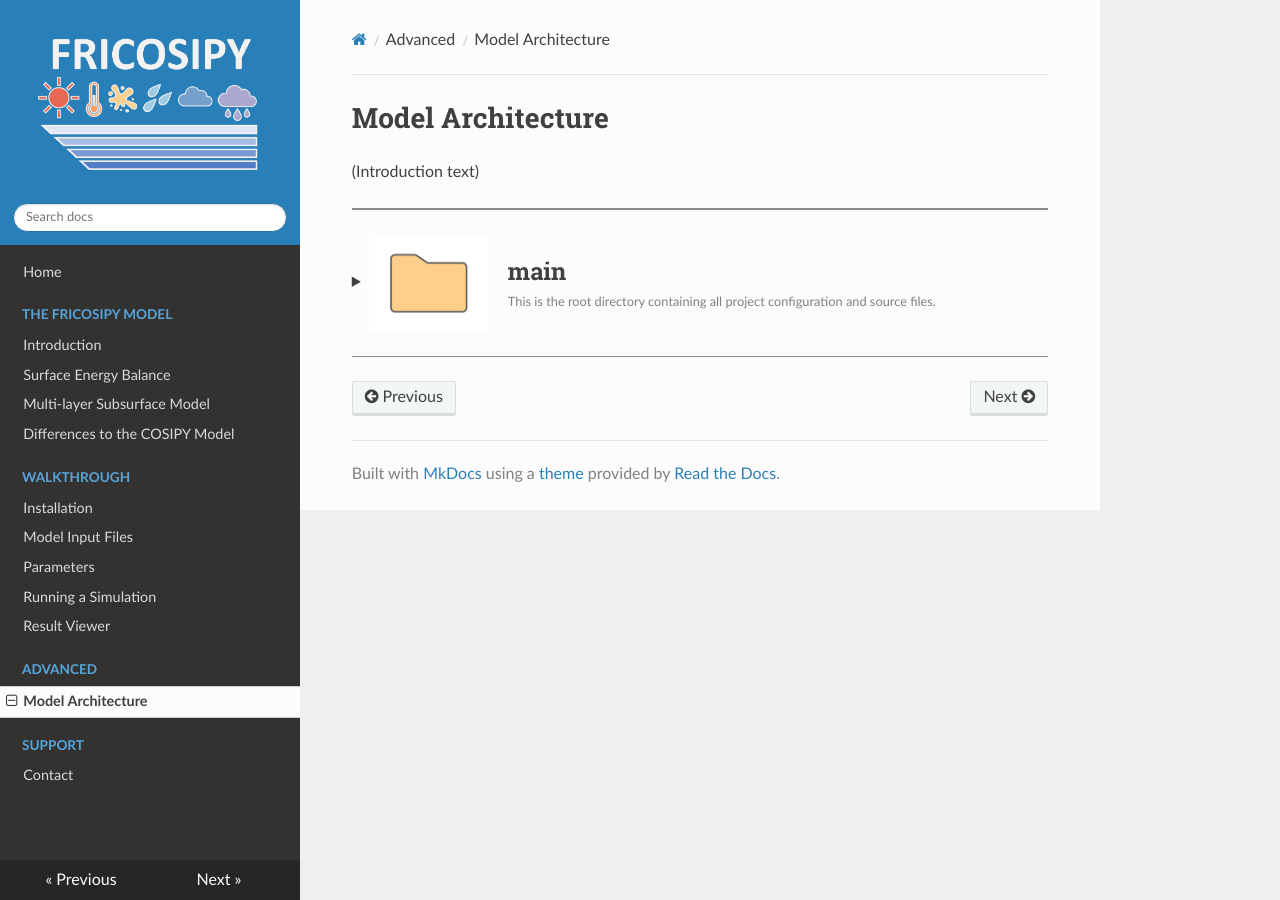
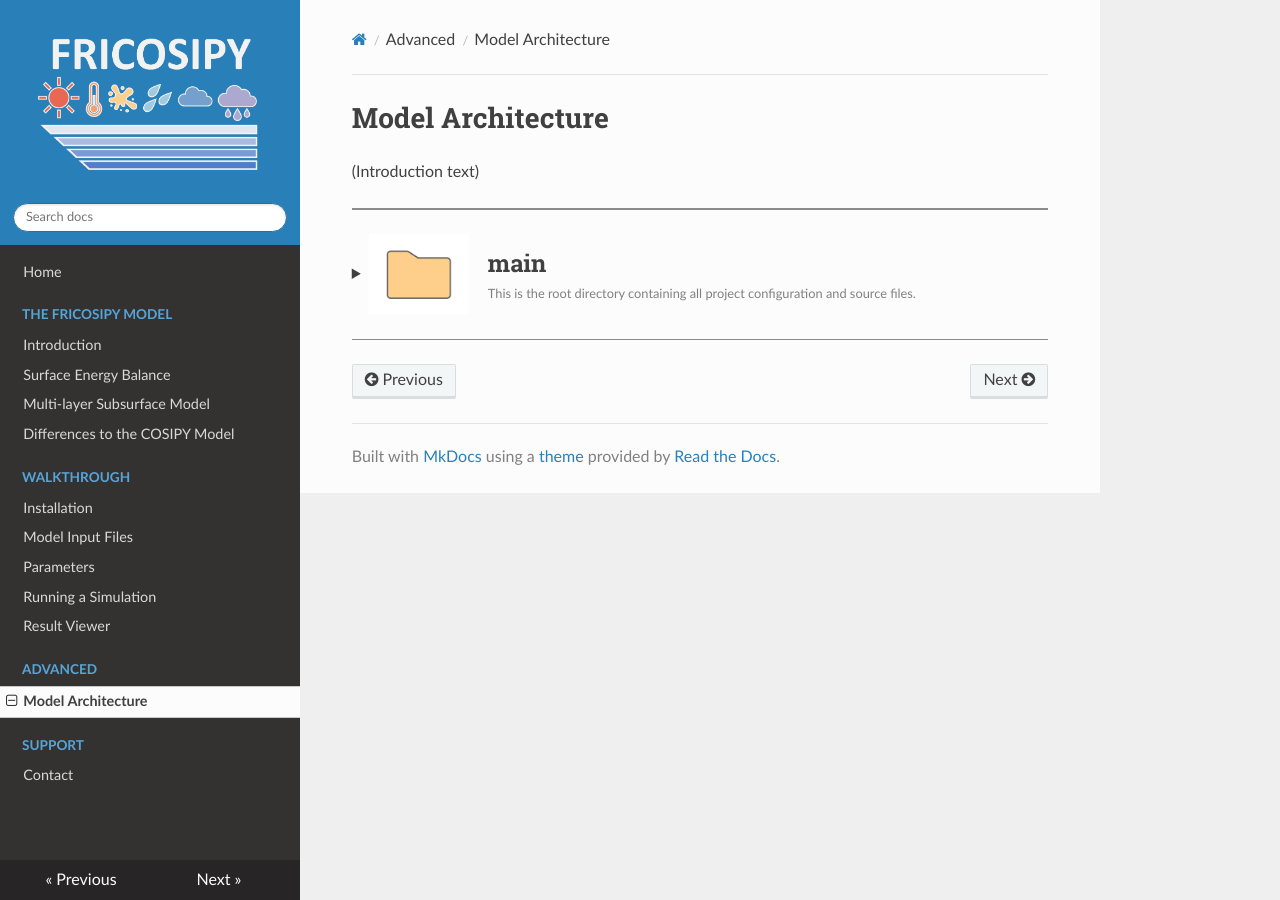
Before and after one commit to MarcusGastaldello/FRICOSIPY, an MkDocs documentation site: the page built from docs/model_architecture.md, in a window 1280 px wide. Built offline with MkDocs 1.6.1, drawn with Linux system fonts in a browser that asks for light colours.

Commit message:
Update model_architecture.md

```diff
--- a/docs/model_architecture.md
+++ b/docs/model_architecture.md
@@ -9,12 +9,12 @@
 
 <hr style="height:2px; background-color:#8b8b8b; border:none;" />
 
-??? "<img src='https://github.com/MarcusGastaldello/FRICOSIPY/raw/main/docs/icons/Folder.png' width='120' style='vertical-align: middle; margin-right: 15px;'> <div style='display: inline-block; vertical-align: middle;'><h2 style='margin: 0;'>main</h2><small style='display: block; color: gray; margin-top: 8px;'>This is the root directory containing all project configuration and source files.</small></div>"
+??? "<img src='https://github.com/MarcusGastaldello/FRICOSIPY/raw/main/docs/icons/Folder.png' width='100' style='vertical-align: middle; margin-right: 15px;'> <div style='display: inline-block; vertical-align: middle;'><h2 style='margin: 0;'>main</h2><small style='display: block; color: gray; margin-top: 8px;'>This is the root directory containing all project configuration and source files.</small></div>"
 
     <br>
     <div style="margin-left: 20px;">
 
-    ??? "**Middle**"
+    ??? "<img src='https://github.com/MarcusGastaldello/FRICOSIPY/raw/main/docs/icons/Folder.png' width='100' style='vertical-align: middle; margin-right: 15px;'> <div style='display: inline-block; vertical-align: middle;'><h3 style='margin: 0;'>kernel</h3><small style='display: block; color: gray; margin-top: 8px;'>This is the root directory containing all project configuration and source files.</small></div>"
 
         <br>
         <div style="margin-left: 20px;">
```
